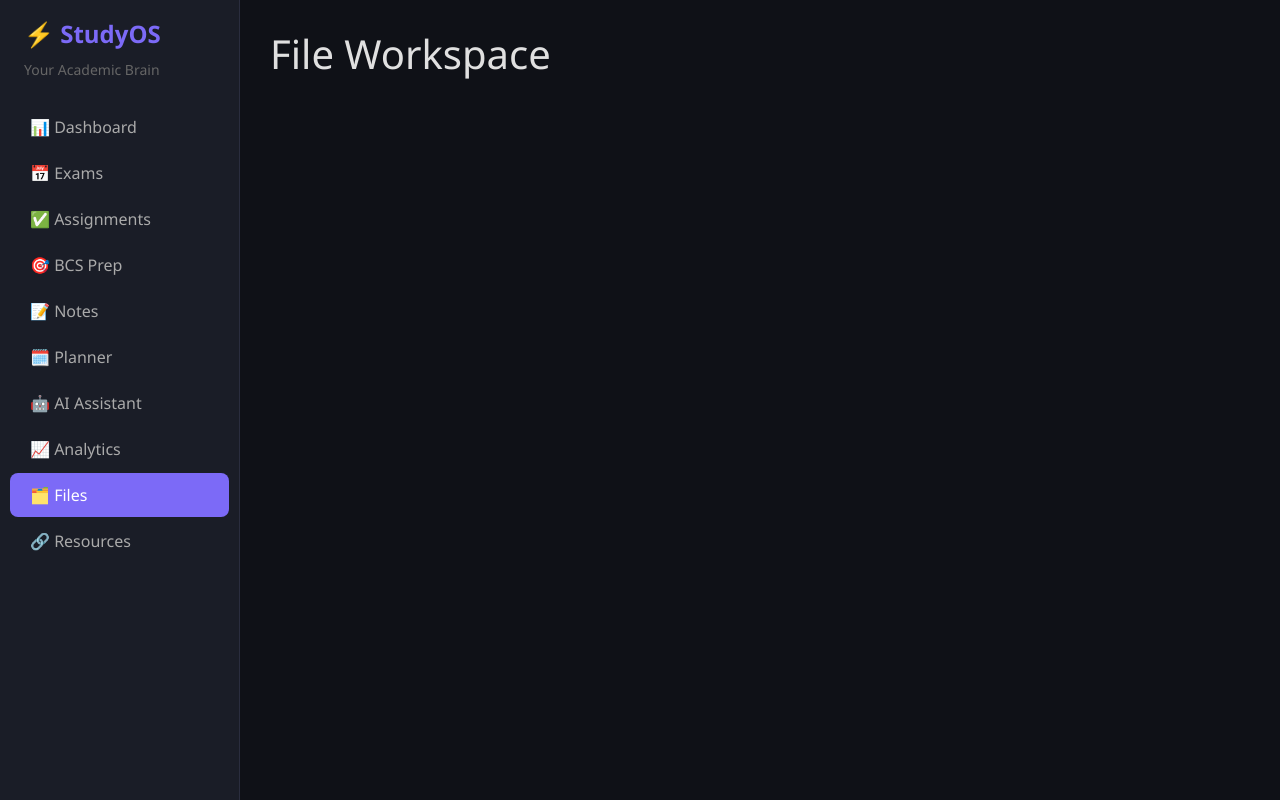
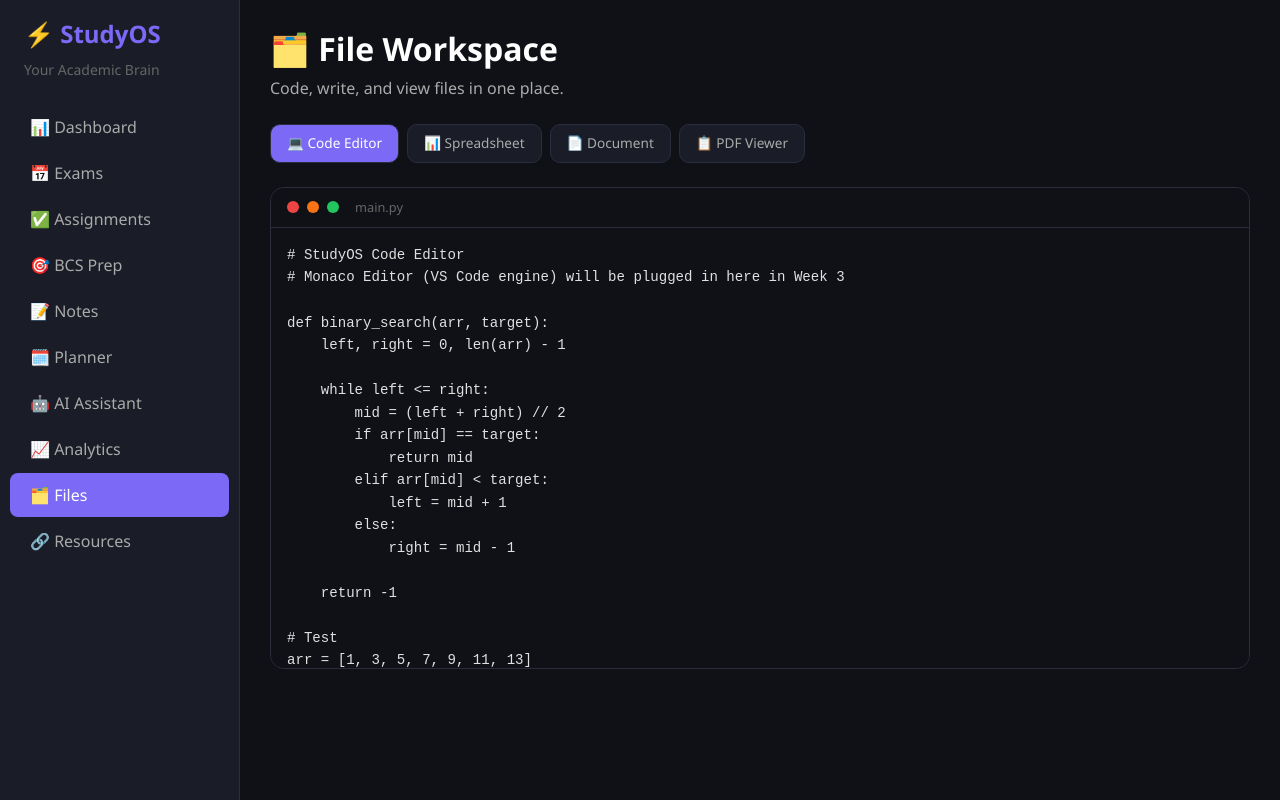
Before and after one commit to MdPrantoSikder/studyOS, a React app in the folder frontend/: page /files in a window 1280 px wide. Built offline with nearby package versions, Linux system fonts and the light colour scheme; the HTML template or start-up script is replaced by a standard one.

Commit message:
Build Files page — code editor, spreadsheet, document editor

```diff
--- a/frontend/src/pages/Files.jsx
+++ b/frontend/src/pages/Files.jsx
@@ -1 +1,166 @@
-function Files() { return <h1>File Workspace</h1> } export default Files
+import { useState } from 'react'
+
+function Files() {
+  const [activeTab, setActiveTab] = useState('code')
+
+  const tabs = [
+    { id: 'code',        label: '💻 Code Editor'    },
+    { id: 'spreadsheet', label: '📊 Spreadsheet'    },
+    { id: 'document',    label: '📄 Document'       },
+    { id: 'pdf',         label: '📋 PDF Viewer'     },
+  ]
+
+  return (
+    <div>
+      {/* Header */}
+      <div className="mb-4">
+        <h2 style={{ color: '#fff', fontWeight: 'bold' }}>🗂️ File Workspace</h2>
+        <p style={{ color: '#aaa' }}>Code, write, and view files in one place.</p>
+      </div>
+
+      {/* Tabs */}
+      <div className="d-flex gap-2 mb-4">
+        {tabs.map((tab) => (
+          <button
+            key={tab.id}
+            onClick={() => setActiveTab(tab.id)}
+            className="btn"
+            style={{
+              backgroundColor: activeTab === tab.id ? '#7c6af7' : '#1a1d27',
+              color: activeTab === tab.id ? '#fff' : '#aaa',
+              border: '1px solid #2a2d3e',
+              borderRadius: '10px',
+              padding: '8px 16px',
+              fontSize: '0.85rem',
+            }}
+          >
+            {tab.label}
+          </button>
+        ))}
+      </div>
+
+      {/* Content Area */}
+      <div style={{
+        backgroundColor: '#1a1d27',
+        border: '1px solid #2a2d3e',
+        borderRadius: '14px',
+        minHeight: '480px',
+        overflow: 'hidden',
+      }}>
+
+        {/* Code Editor */}
+        {activeTab === 'code' && (
+          <div style={{ height: '480px', display: 'flex', flexDirection: 'column' }}>
+            <div style={{
+              backgroundColor: '#0f1117',
+              padding: '10px 16px',
+              borderBottom: '1px solid #2a2d3e',
+              display: 'flex',
+              gap: '8px',
+              alignItems: 'center',
+            }}>
+              <div style={{ width: '12px', height: '12px', borderRadius: '50%', backgroundColor: '#ef4444' }} />
+              <div style={{ width: '12px', height: '12px', borderRadius: '50%', backgroundColor: '#f97316' }} />
+              <div style={{ width: '12px', height: '12px', borderRadius: '50%', backgroundColor: '#22c55e' }} />
+              <span style={{ color: '#666', fontSize: '0.8rem', marginLeft: '8px' }}>main.py</span>
+            </div>
+            <textarea
+              defaultValue={`# StudyOS Code Editor\n# Monaco Editor (VS Code engine) will be plugged in here in Week 3\n\ndef binary_search(arr, target):\n    left, right = 0, len(arr) - 1\n    \n    while left <= right:\n        mid = (left + right) // 2\n        if arr[mid] == target:\n            return mid\n        elif arr[mid] < target:\n            left = mid + 1\n        else:\n            right = mid - 1\n    \n    return -1\n\n# Test\narr = [1, 3, 5, 7, 9, 11, 13]\nprint(binary_search(arr, 7))  # Output: 3`}
+              style={{
+                flex: 1,
+                backgroundColor: '#0f1117',
+                color: '#e0e0e0',
+                border: 'none',
+                padding: '16px',
+                fontFamily: 'monospace',
+                fontSize: '0.88rem',
+                lineHeight: '1.6',
+                resize: 'none',
+                outline: 'none',
+              }}
+            />
+          </div>
+        )}
+
+        {/* Spreadsheet */}
+        {activeTab === 'spreadsheet' && (
+          <div style={{ padding: '20px', overflowX: 'auto' }}>
+            <p style={{ color: '#aaa', fontSize: '0.85rem', marginBottom: '16px' }}>📊 Study Hours Tracker</p>
+            <table style={{ width: '100%', borderCollapse: 'collapse', fontSize: '0.85rem' }}>
+              <thead>
+                <tr>
+                  {['Subject', 'Mon', 'Tue', 'Wed', 'Thu', 'Fri', 'Sat', 'Total'].map(h => (
+                    <th key={h} style={{
+                      backgroundColor: '#2a2d3e',
+                      color: '#fff',
+                      padding: '10px 12px',
+                      textAlign: 'center',
+                      border: '1px solid #3a3d4e',
+                    }}>{h}</th>
+                  ))}
+                </tr>
+              </thead>
+              <tbody>
+                {[
+                  { subject: 'Data Structures', hours: [2, 1.5, 2, 1, 2, 3, 0]   },
+                  { subject: 'BCS Prep',        hours: [1, 2, 0, 2, 1, 2, 1]     },
+                  { subject: 'Networks',        hours: [1, 0, 1, 1.5, 1, 1, 0]   },
+                  { subject: 'Blockchain',      hours: [0, 2, 0, 2, 1, 2, 1]     },
+                ].map((row) => {
+                  const total = row.hours.reduce((a, b) => a + b, 0)
+                  return (
+                    <tr key={row.subject}>
+                      <td style={{ color: '#ccc', padding: '10px 12px', border: '1px solid #2a2d3e', fontWeight: '500' }}>
+                        {row.subject}
+                      </td>
+                      {row.hours.map((h, i) => (
+                        <td key={i} style={{
+                          color: h > 0 ? '#7c6af7' : '#444',
+                          padding: '10px 12px',
+                          textAlign: 'center',
+                          border: '1px solid #2a2d3e',
+                        }}>{h > 0 ? `${h}h` : '-'}</td>
+                      ))}
+                      <td style={{
+                        color: '#22c55e',
+                        padding: '10px 12px',
+                        textAlign: 'center',
+                        border: '1px solid #2a2d3e',
+                        fontWeight: 'bold',
+                      }}>{total}h</td>
+                    </tr>
+                  )
+                })}
+              </tbody>
+            </table>
+          </div>
+        )}
+
+        {/* Document */}
+        {activeTab === 'document' && (
+          <div style={{ padding: '28px', maxWidth: '700px', margin: '0 auto' }}>
+            <textarea
+              defaultValue={`Research Paper Draft — Blockchain Consensus Optimization\n\nAbstract:\nThis paper proposes an attribute-based node clustering algorithm using k-means for optimizing consensus in permissioned blockchains. By grouping nodes based on computational attributes and selecting leaders dynamically, we aim to reduce communication overhead by approximately 40%.\n\n1. Introduction\nBlockchain consensus mechanisms face scalability challenges as network size grows...\n\n2. Methodology\nWe apply k-means clustering to partition validator nodes into clusters based on:\n- Computational power\n- Network latency\n- Historical reliability score\n\n3. Results\nPreliminary simulations show a 38% reduction in message complexity...`}
+              style={{
+                width: '100%',
+                minHeight: '400px',
+                backgroundColor: 'transparent',
+                border: 'none',
+                color: '#e0e0e0',
+                fontSize: '0.92rem',
+                lineHeight: '1.8',
+                resize: 'none',
+                outline: 'none',
+                fontFamily: 'Georgia, serif',
+              }}
+            />
+          </div>
+        )}
+
+
+      </div>
+    </div>
+  )
+}
+
+export default Files
```
